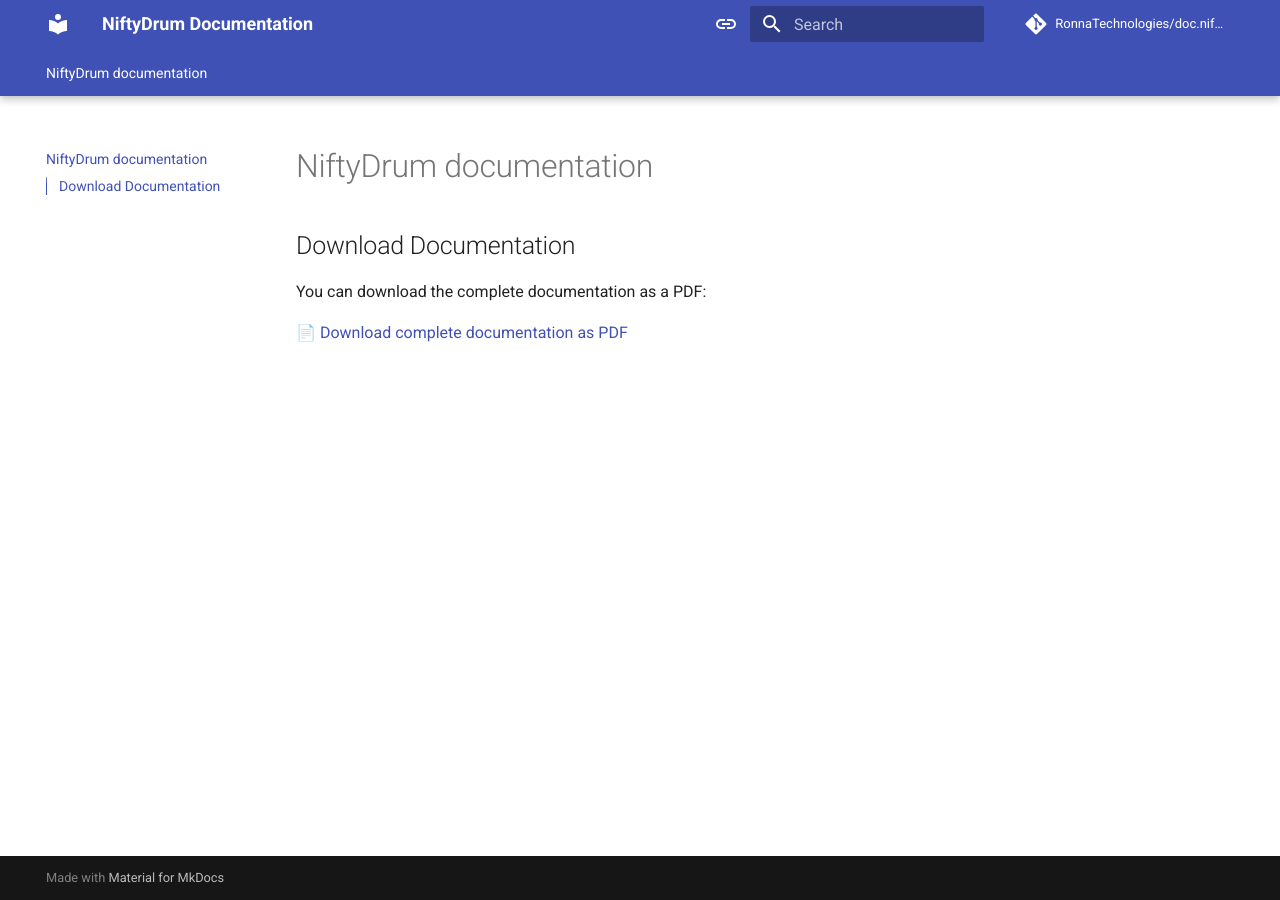
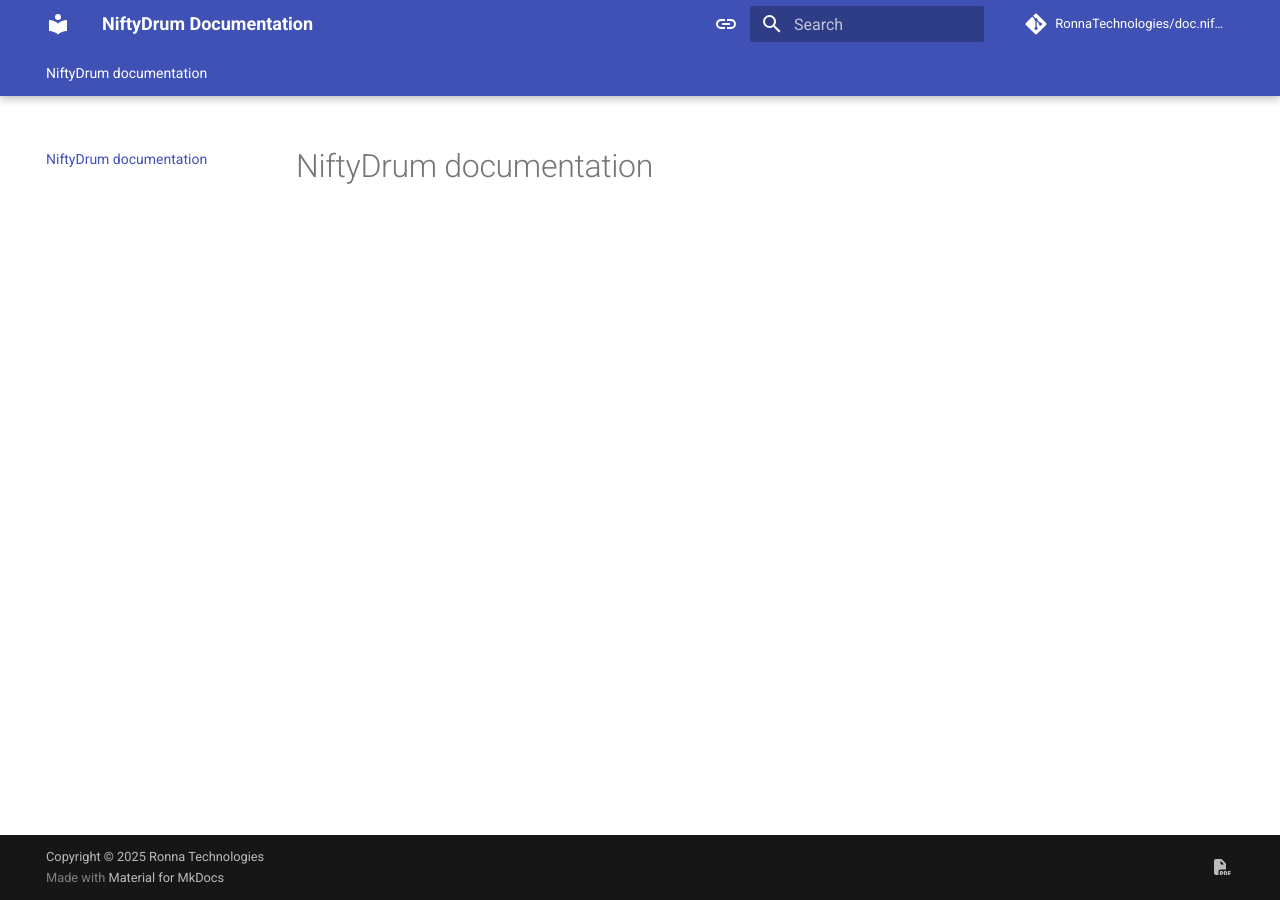
Before and after one commit to RonnaTechnologies/doc.niftydrum.com, an MkDocs documentation site: the page built from doc/index.md, in a window 1280 px wide. Built offline with MkDocs 1.6.1 and Material for MkDocs 9.7.7, drawn with Linux system fonts in a browser that asks for light colours; comment, search, counter and statistics services are not loaded.

```diff
--- a/doc/index.md
+++ b/doc/index.md
@@ -1,7 +1 @@
 # NiftyDrum documentation
-
-## Download Documentation
-
-You can download the complete documentation as a PDF:
-
-📄 [Download complete documentation as PDF](pdf/niftydrum_documentation.pdf)
--- a/mkdocs.yml
+++ b/mkdocs.yml
@@ -1,8 +1,7 @@
 site_name: NiftyDrum Documentation
 site_url: https://doc.niftydrum.com
 docs_dir: doc  # Changed from 'docs' to 'doc'
-
-# Repository
+copyright: Copyright &copy; 2025 Ronna Technologies
 
 repo_name: RonnaTechnologies/doc.niftydrum.com
 repo_url: https://github.com/RonnaTechnologies/doc.niftydrum.com
@@ -63,3 +62,8 @@ plugins:
       copyright: Copyright © 2025 Ronna Technologies
       cover_subtitle: Official Documentation
       output_path: pdf/niftydrum_documentation.pdf
+extra:
+  social:
+    - icon: fontawesome/solid/file-pdf
+      link: pdf/niftydrum_documentation.pdf
+      name: Download PDF
```
